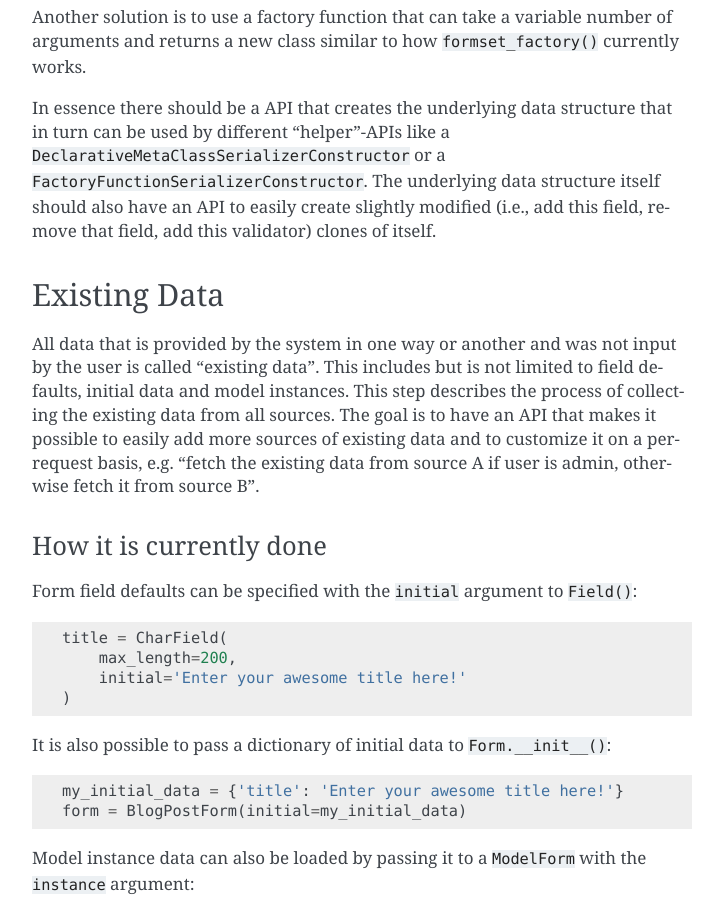
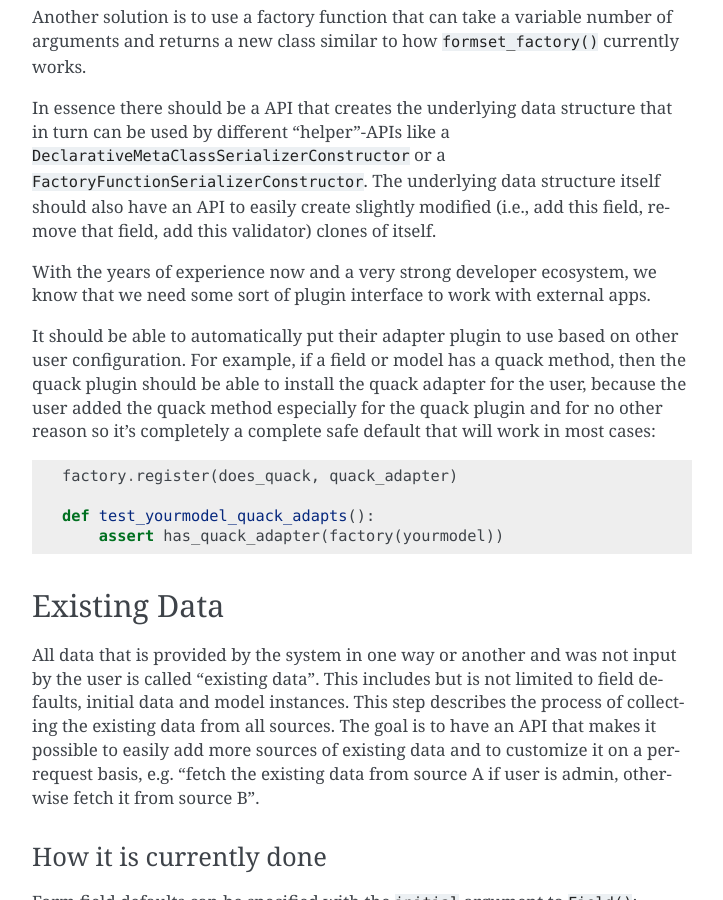
Before and after one commit to mjtamlyn/django-adapters, a Sphinx documentation site: the page built from docs/source/components.rst, in a window 1280 px wide and 900 px high, scrolled down 1423 px. Shown: the whole window, without its empty margins (388-1111 px from the left). Built offline with Sphinx 7.4.7, drawn with Linux system fonts in a browser that asks for light colours.

Commit message:
Plugin interface for external apps !
Features a really quantic experience with a duck, and not a duck, at the
same time !!!

```diff
--- a/docs/source/components.rst
+++ b/docs/source/components.rst
@@ -77,6 +77,22 @@ in turn can be used by different "helper"-APIs like a
 should also have an API to easily create slightly modified (i.e., add this
 field, remove that field, add this validator) clones of itself.
 
+With the years of experience now and a very strong developer ecosystem, we know
+that we need some sort of plugin interface to work with external apps.
+
+It should be able to automatically put their adapter plugin to use based on
+other user configuration. For example, if a field or model has a quack method,
+then the quack plugin should be able to install the quack adapter for the user,
+because the user added the quack method especially for the quack plugin and for
+no other reason so it's completely a complete safe default that will work in
+most cases:
+
+.. code-block::
+
+    factory.register(does_quack, quack_adapter)
+
+    def test_yourmodel_quack_adapts():
+        assert has_quack_adapter(factory(yourmodel))
 
 Existing Data
 =============
```
